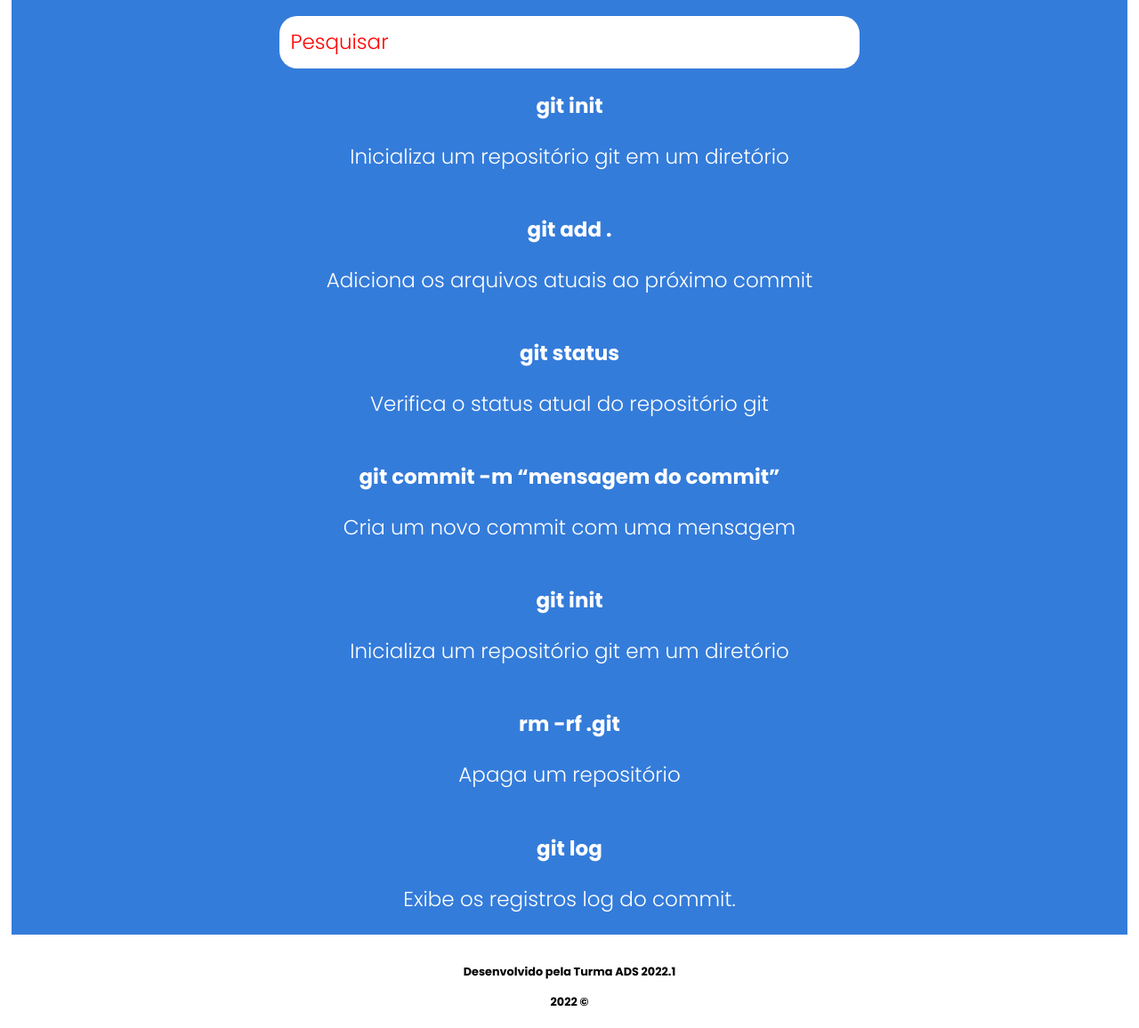
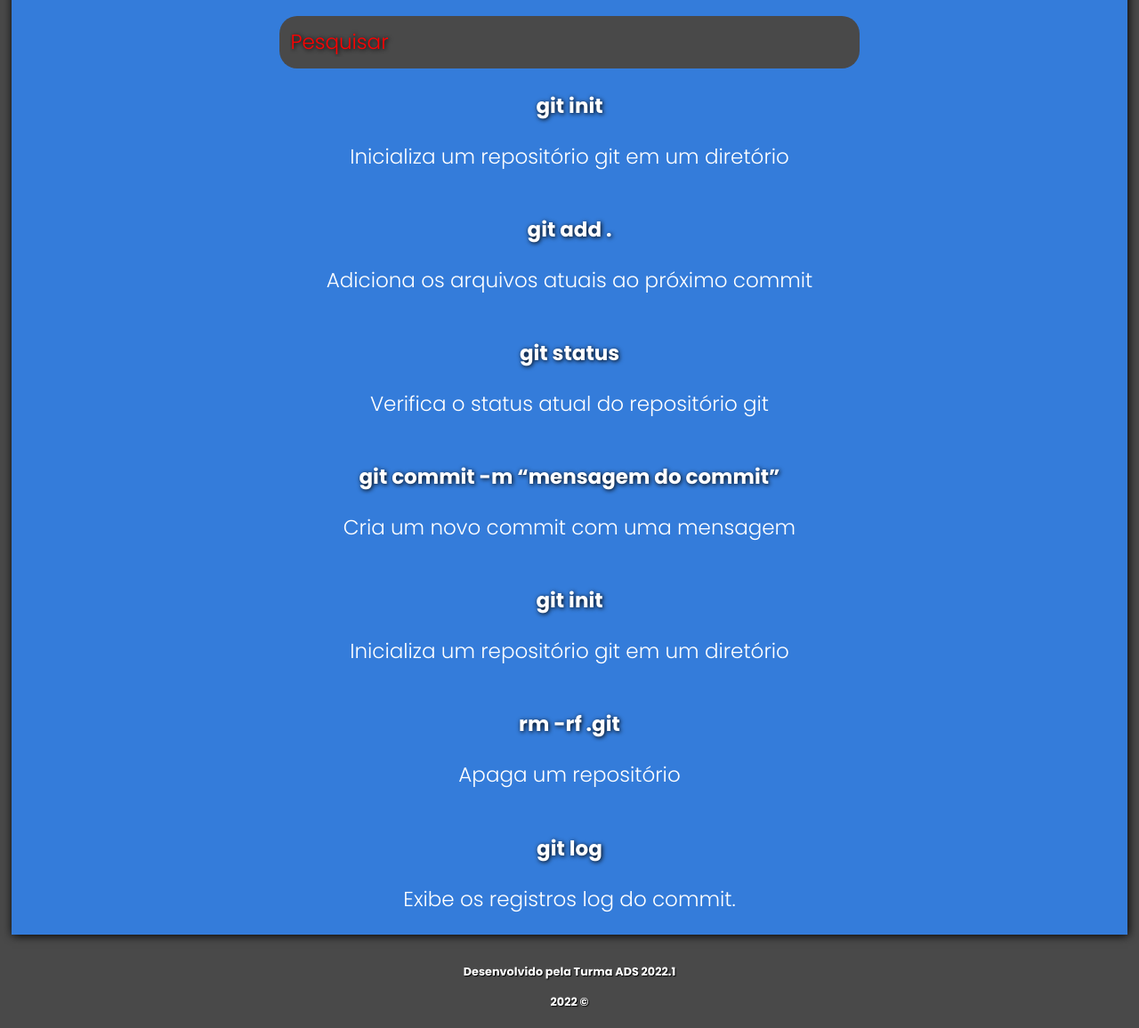
Before and after one commit to Gerencia-de-configuracao-e-mudancas/Colaboracao-2022-1, a plain HTML site: page index.html in a window 1280 px wide. Shown: the part 126-1282 px from the top of the page at 89% size. Drawn offline with Linux system fonts and the light colour scheme.

Commit message:
adicao de sombras

```diff
--- a/style.css
+++ b/style.css
@@ -1,6 +1,6 @@
 :root {
     --card-color:#347cda;
-    --BackGround-color:#ffffff;
+    --BackGround-color:#494949;
     --PlaceHolder-color:#ff0000;
     --text-color:#ffffff;
 }
@@ -38,6 +38,11 @@ div {
     flex-direction: column;
     align-items: center;
     background-color: var(--card-color);
+    box-shadow: 1px 1px 10px black;
+
+}
+.card h4, h1{
+    text-shadow: 1px 1px 5px black;
 }
 
 #SearchBar {
@@ -48,7 +53,9 @@ div {
     border: none;
     outline: none;
     border-radius: 20px;
-    background-color: var(--BackGround-color);
+    color:#ff0000;
+    background-color:var(--BackGround-color);
+    text-shadow: 1px 1px 5px black;
 }
 
 .background {
@@ -63,12 +70,10 @@ div {
     display: flex;
     flex-direction: column;
     align-items: center;
-
 }
 .end-page p{
     margin: 8px auto;
     font-weight: bold;
-
-
-
+    color: var(--text-color);
+    text-shadow: 1px 1px 1px black;
 }
```
Also changed, not shown: index.js (line endings or trailing spaces).
